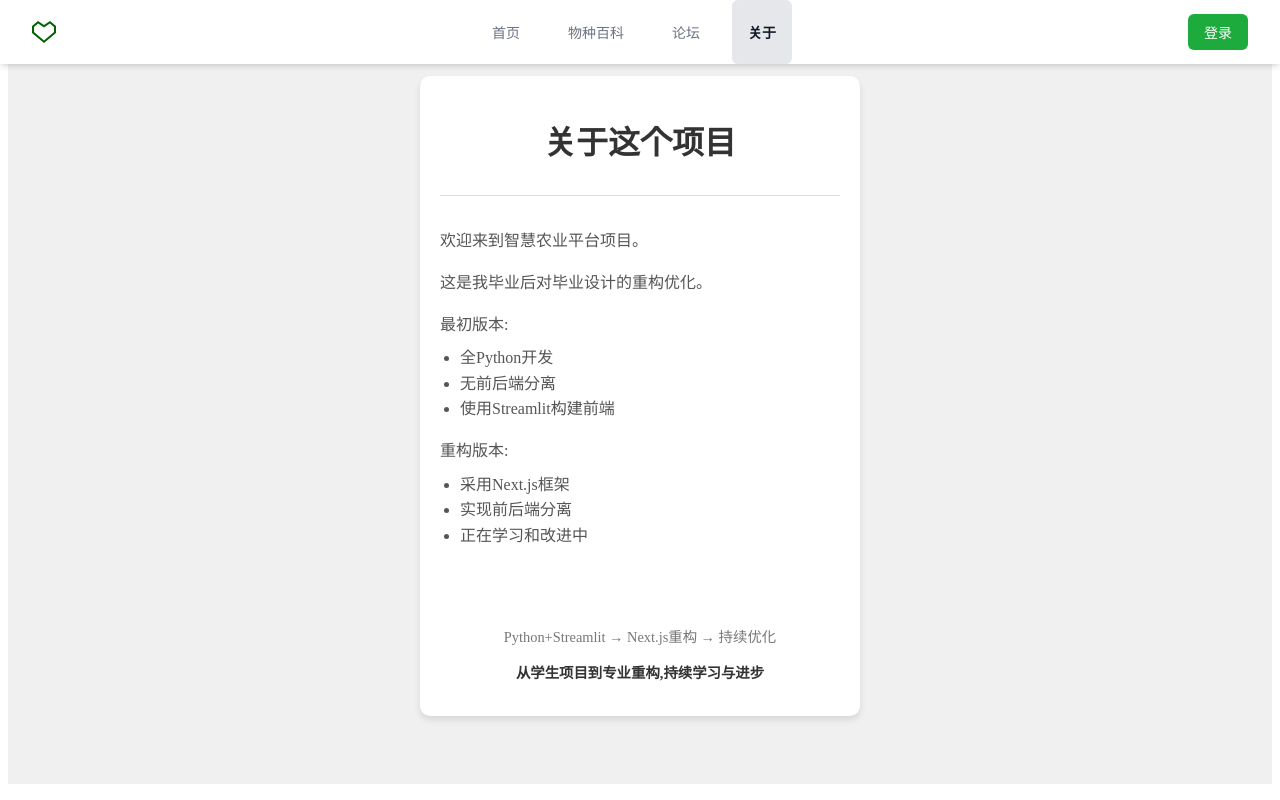
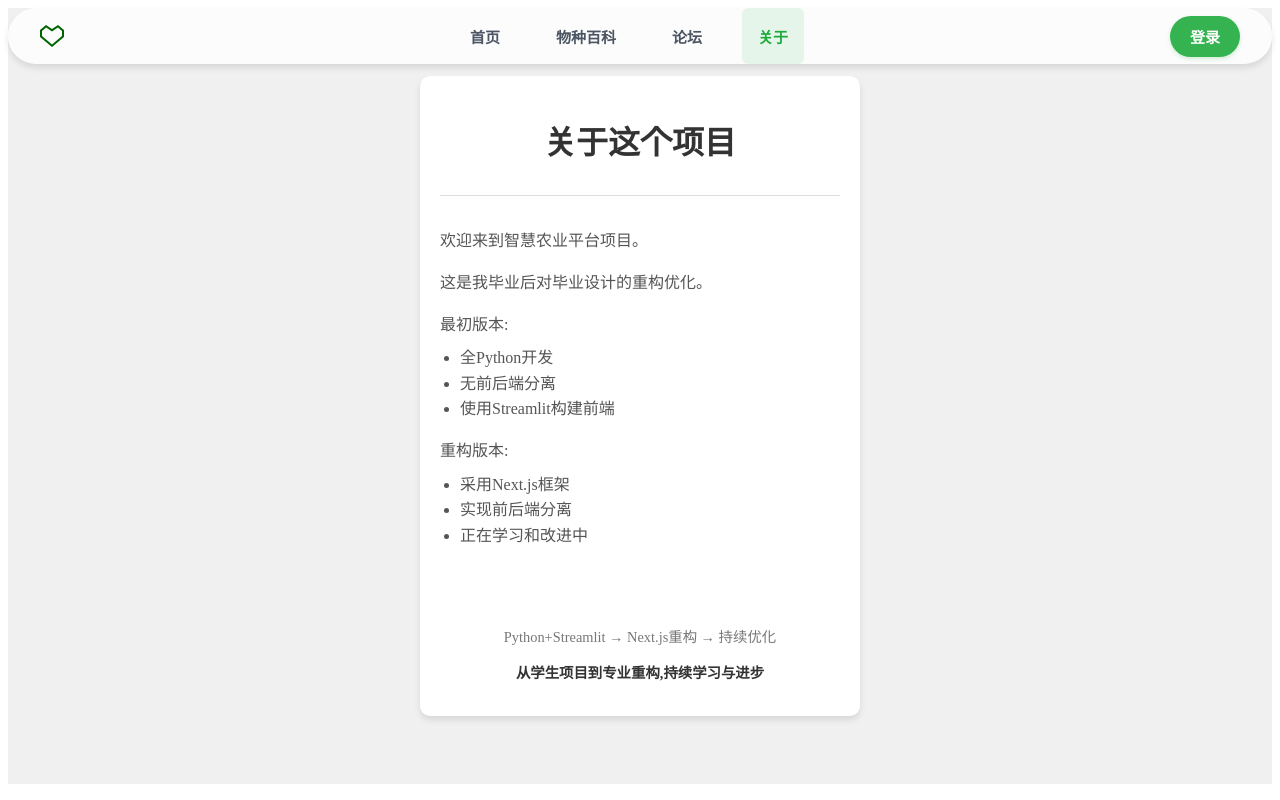
Before and after one commit to Chal1ce/A-Single-Framework-For-KnowledgeBaseQA, a Next.js app: page /about in a window 1280 px wide. Built offline with nearby package versions, Linux system fonts and the light colour scheme.

Commit message:
优化导航栏样式

```diff
--- a/src/styles/navbar.css
+++ b/src/styles/navbar.css
@@ -1,12 +1,15 @@
 .navbar {
-  background-color: white;
-  box-shadow: 0 4px 6px -1px rgba(0, 0, 0, 0.1), 0 2px 4px -1px rgba(0, 0, 0, 0.06);
+  background-color: rgba(255, 255, 255, 0.8); /* 半透明背景 */
+  backdrop-filter: blur(10px); /* 磨砂效果 */
+  -webkit-backdrop-filter: blur(10px); /* 为 Safari 浏览器添加前缀 */
+  box-shadow: 0 4px 6px rgba(0, 0, 0, 0.1);
   position: fixed;
-  top: 0;
-  left: 0;
-  right: 0;
-  height: 4rem; /* 确保这个高度与 mt-16 (64px) 匹配 */
+  top: 0.5rem; /* 从顶部稍微下移 */
+  left: 0.5rem; /* 左侧稍微内移 */
+  right: 0.5rem; /* 右侧稍微内移 */
+  height: 3.5rem; /* 确保这个高度与 mt-16 (64px) 匹配 */
   z-index: 50;
+  border-radius: 2rem; /* 四周都有圆角 */
 }
 
 .navbar-container {
@@ -18,7 +21,7 @@
 .navbar-content {
   display: flex;
   justify-content: space-between;
-  height: 4rem; /* 确保这个高度与 navbar 的高度匹配 */
+  height: 3.5rem; /* 确保这个高度与 navbar 的高度匹配 */
 }
 
 .navbar-logo {
@@ -27,7 +30,7 @@
 }
 
 .navbar-logo img {
-  height: 2rem;
+  height: 2.5rem;
   width: auto;
 }
 
@@ -39,41 +42,46 @@
   display: inline-flex;
   align-items: center;
   padding: 0.5rem 1rem;
-  font-size: 0.875rem;
-  font-weight: 500;
-  color: #6B7280;
+  font-size: 0.9375rem; /* 稍微增大字体 */
+  font-weight: 600;
+  color: #4B5563;
   background-color: transparent;
   border: none;
   border-radius: 0.375rem;
   cursor: pointer;
-  transition: all 0.3s;
+  transition: all 0.2s ease-in-out;
 }
 
 .navbar-item:hover {
-  background-color: #F3F4F6;
-  color: #374151;
+  background-color: #F9FAFB;
+  color: #111827;
+  transform: translateY(-1px);
 }
 
 .navbar-item.active {
-  color: #111827;
-  font-weight: 600;
-  background-color: #E5E7EB;
+  color: #1eab3e; /* 使用主题色 */
+  background-color: rgba(30, 171, 62, 0.1); /* 半透明背景 */
 }
 
 .login-button {
-  background-color: #1eab3e;
+  background-color: rgba(30, 171, 62, 0.9); /* 稍微透明的背景 */
   color: white;
-  padding: 0.5rem 1rem;
-  border-radius: 0.375rem;
-  font-size: 0.875rem;
-  font-weight: 500;
+  padding: 0.625rem 1.25rem;
+  border-radius: 2rem; /* 圆角按钮 */
+  font-size: 0.9375rem;
+  font-weight: 600;
   border: none;
   cursor: pointer;
-  transition: all 0.3s;
+  transition: all 0.2s ease-in-out;
+  box-shadow: 0 2px 4px rgba(30, 171, 62, 0.2);
+  backdrop-filter: blur(5px); /* 轻微的磨砂效果 */
+  -webkit-backdrop-filter: blur(5px);
 }
 
 .login-button:hover {
-  background-color: #4338CA;
+  background-color: rgba(22, 156, 52, 0.95);
+  transform: translateY(-1px);
+  box-shadow: 0 4px 6px rgba(30, 171, 62, 0.3);
 }
 
 .navbar-button {
@@ -106,7 +114,7 @@
   .navbar-links {
     display: flex;
     margin-left: 1.5rem;
-    gap: 1rem;
+    gap: 1.5rem; /* 增加链接之间的间距 */
   }
 
   .navbar-button {
```
Also changed, not shown: 1 other file (tests, documents, lock files or other folders).
